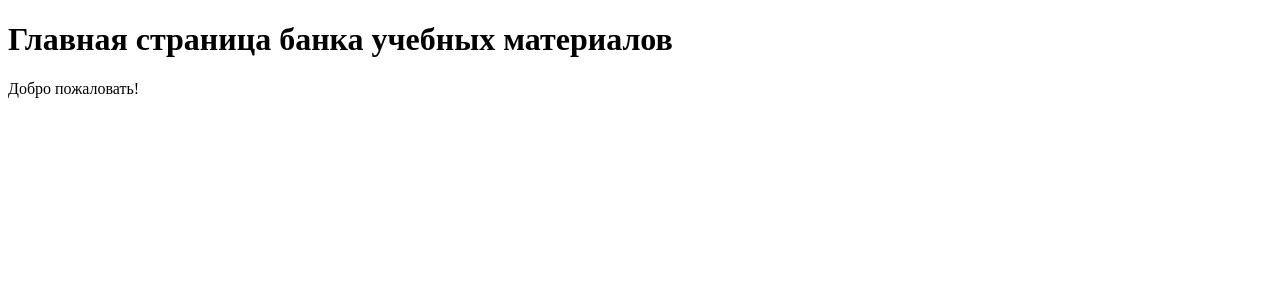
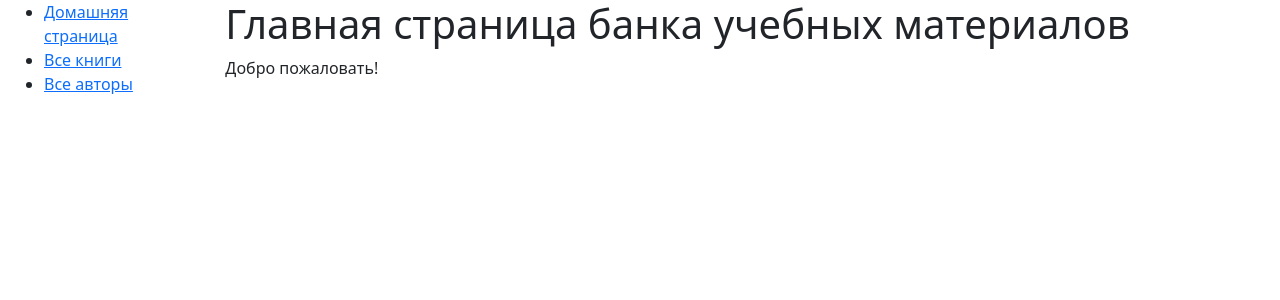
Before and after one commit to aneroid11/EduCatalog, a Django app: page /catalog/ in a window 1280 px wide. Shown: the top 300 px of the page. Run offline with Django 4.2, Linux system fonts and the light colour scheme; data that the repository does not hold is empty.

Commit message:
update the base template

```diff
--- a/catalog/templates/catalog/base_generic.html
+++ b/catalog/templates/catalog/base_generic.html
@@ -1,12 +1,30 @@
 <!DOCTYPE html>
 <html lang="en">
 <head>
-    {% block title %}<title>Банк учебных материалов</title> {% endblock %}
+  {% block title %}<title>Банк учебных материалов</title>{% endblock %}
+  <meta charset="utf-8">
+  <meta name="viewport" content="width=device-width, initial-scale=1">
+  <link href="https://cdn.jsdelivr.net/npm/bootstrap@5.1.3/dist/css/bootstrap.min.css"
+        rel="stylesheet" integrity="sha384-1BmE4kWBq78iYhFldvKuhfTAU6auU8tT94WrHftjDbrCEXSU1oBoqyl2QvZ6jIW3"
+        crossorigin="anonymous">
+  <!-- Add additional CSS in static file -->
+  {% load static %}
+  <link rel="stylesheet" href="{% static 'css/styles.css' %}">
 </head>
 <body>
-    {% block sidebar %}
-    {% endblock %}
-    {% block content %}
-    {% endblock %}
+  <div class="container-fluid">
+    <div class="row">
+      <div class="col-sm-2">
+      {% block sidebar %}
+        <ul class="sidebar-nav">
+          <li><a href="{% url 'index' %}">Домашняя страница</a></li>
+          <li><a href="">Все книги</a></li>
+          <li><a href="">Все авторы</a></li>
+        </ul>
+     {% endblock %}
+      </div>
+      <div class="col-sm-10 ">{% block content %}{% endblock %}</div>
+    </div>
+  </div>
 </body>
 </html>
```
